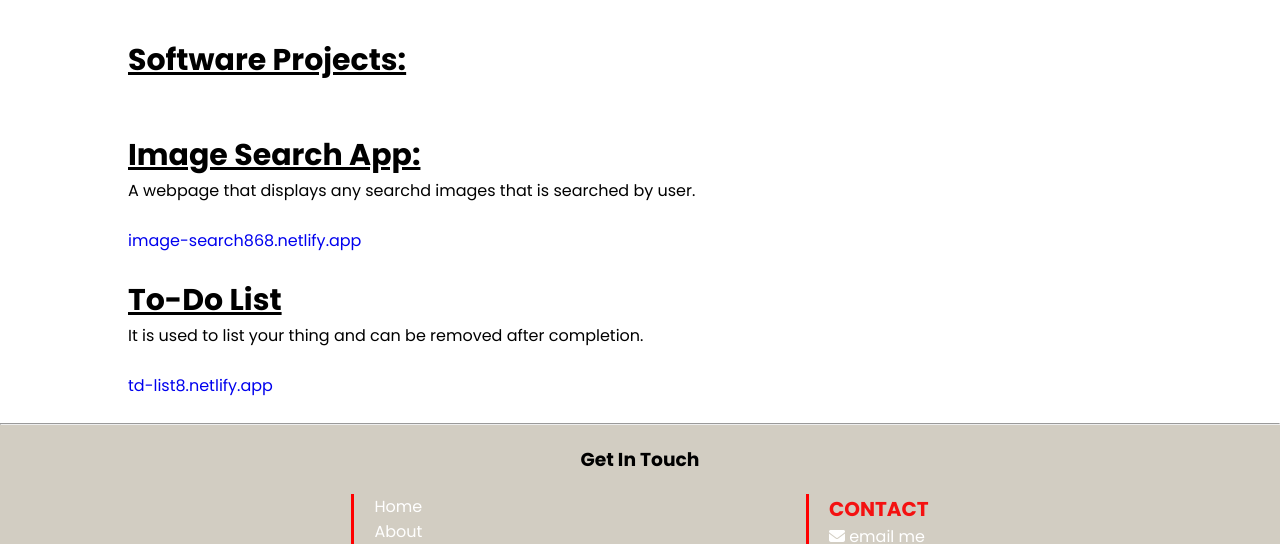
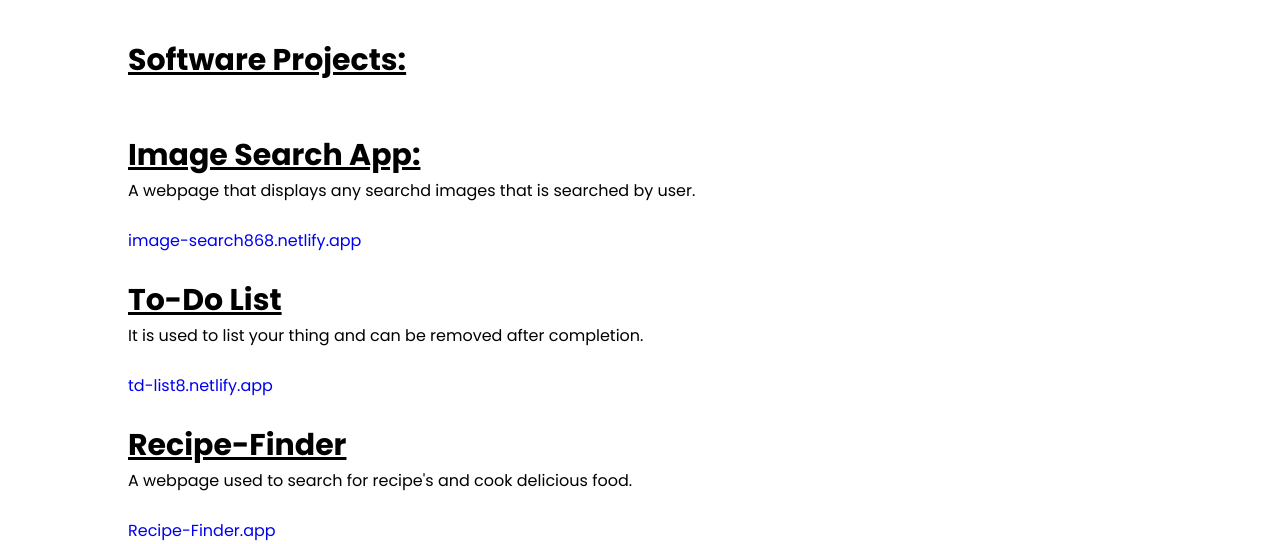
Before and after one commit to Dheeraj868/Portfolio, a plain HTML site: page index.html in a window 1280 px wide. Shown: the part 3808-4352 px from the top of the page. Drawn offline with Linux system fonts and the light colour scheme.

Commit message:
added new project

```diff
--- a/index.html
+++ b/index.html
@@ -187,6 +187,14 @@
                     <a href="https://td-list8.netlify.app/">td-list8.netlify.app</a>
                     <br>
                     <br>
+                    <h3>Recipe-Finder</h3>
+                    <p>
+                        A webpage used to search for recipe's and cook delicious food.
+                    </p>
+                    <br>
+                    <a href="https://recipe-finder-dusky.vercel.app/">Recipe-Finder.app</a>
+                    <br>
+                    <br>
 
                 </div>
             </section>
```
